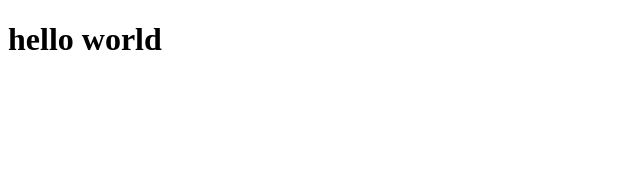
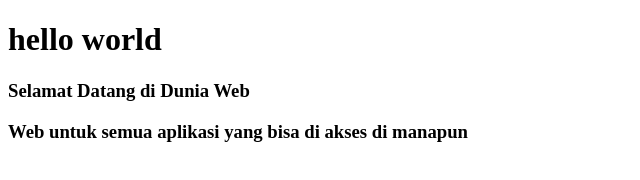
Before and after one commit to amanah-iwp/helloword, a plain HTML site: page index.html in a window 1280 px wide. Shown: the whole page, without its empty margins (0-640 px from the left). Drawn offline with Linux system fonts and the light colour scheme.

Commit message:
Update index.html
Update awal untuk belajar

```diff
--- a/index.html
+++ b/index.html
@@ -8,5 +8,7 @@
     </head>
     <body>
         <h1>hello world</h1>
+        <h3>Selamat Datang di Dunia Web</h3>
+        <h3>Web untuk semua aplikasi yang bisa di akses di manapun</h3>
     </body>
 </html>
```
